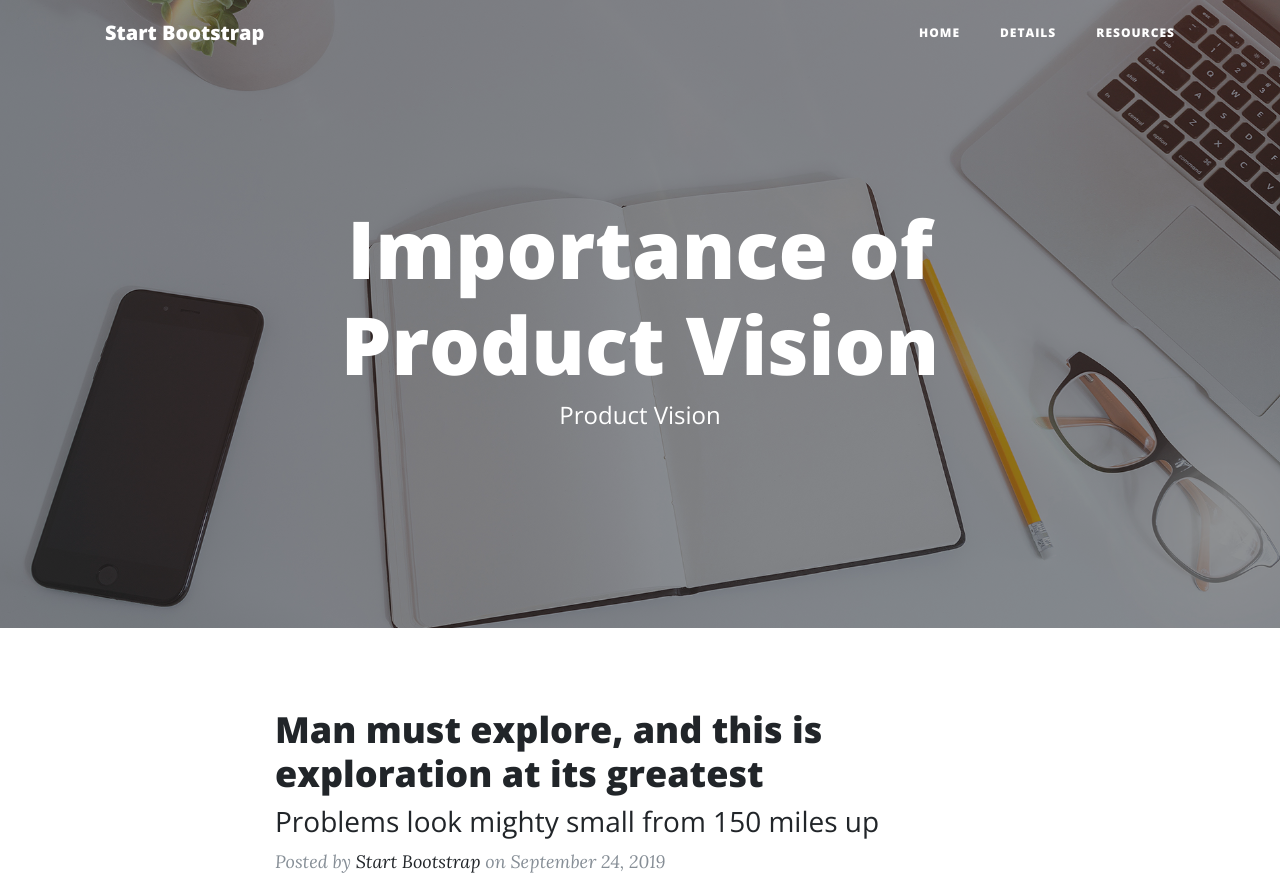
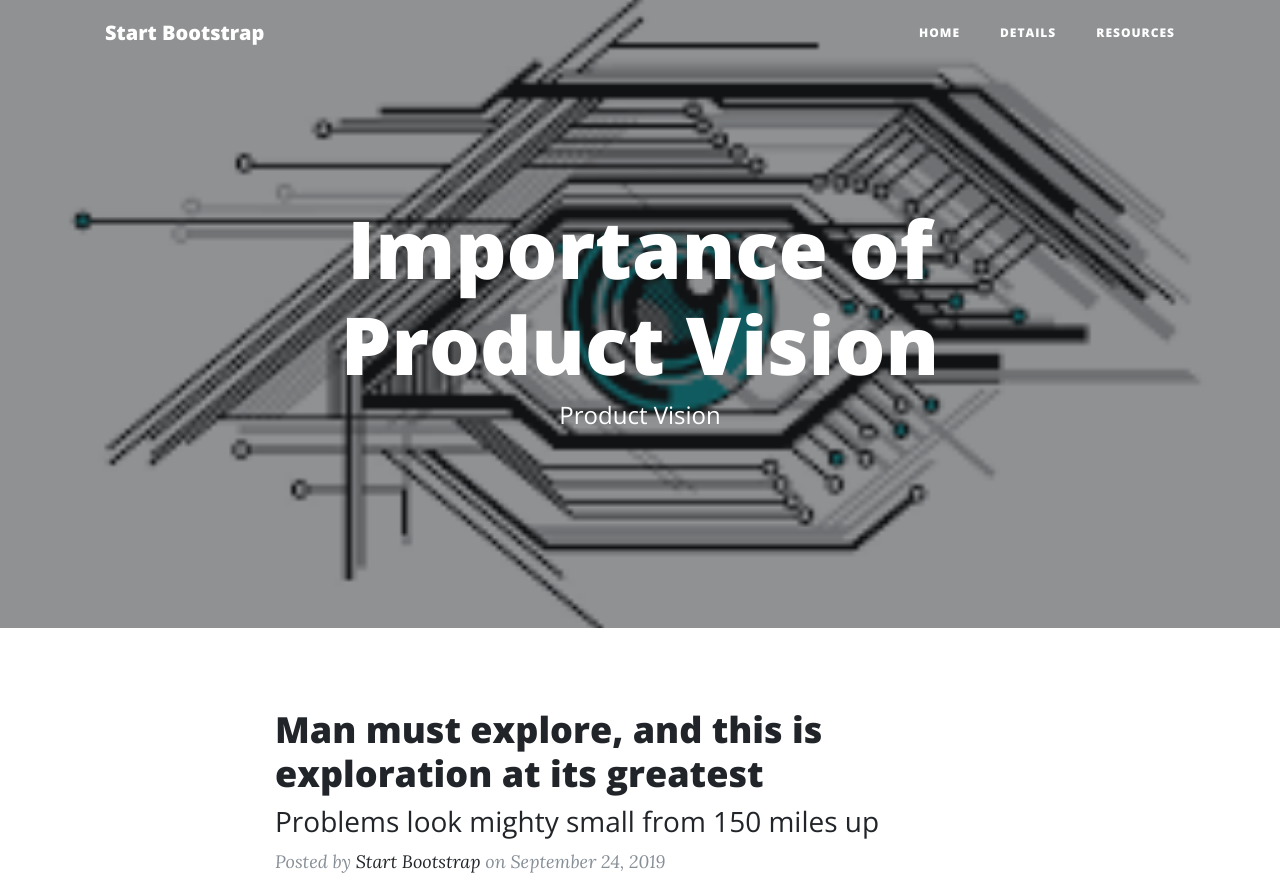
Before and after one commit to EIzvorean/Product-Vision, a website: page index.html in a window 1280 px wide. Shown: the top 878 px of the page. Drawn offline with nearby package versions, Linux system fonts and the light colour scheme.

Commit message:
Add files via upload

```diff
--- a/index.html
+++ b/index.html
@@ -50,7 +50,7 @@
   </nav>
 
   <!-- Page Header -->
-  <header class="masthead" style="background-image: url('img/home-bg.jpg')">
+  <header class="masthead" style="background-image: url(img/technicalEye.png)">
     <div class="overlay"></div>
     <div class="container">
       <div class="row">
```
